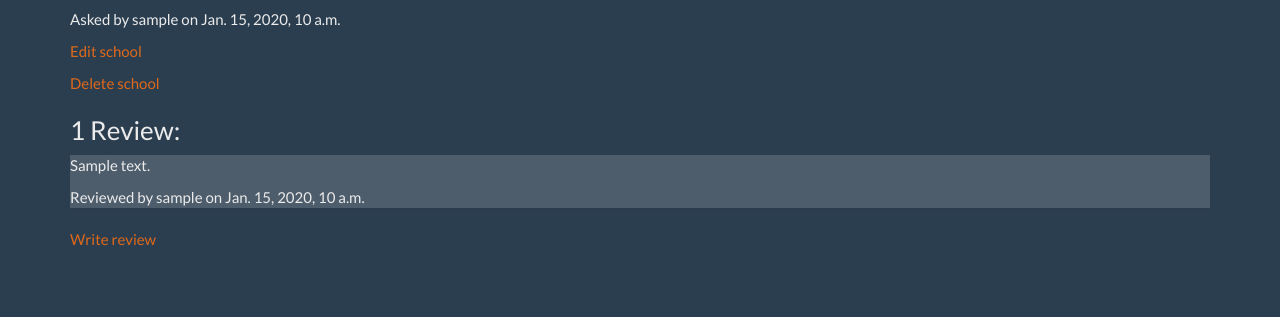
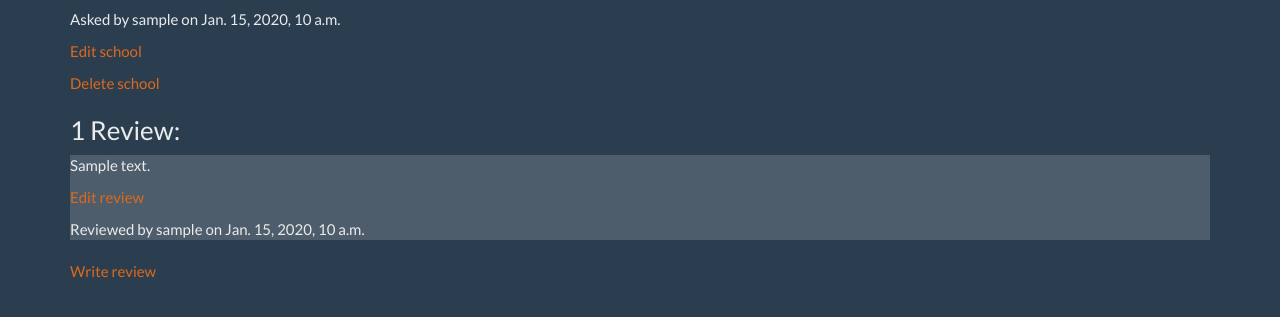
Before and after one commit to aralotibi/Smart_Start, a Django app: page /school/1/ in a window 1280 px wide. Shown: the part 177-494 px from the top of the page. Run offline with Django 3.2, Linux system fonts and the light colour scheme; a user stored in the database is signed in; tables that the repository leaves empty hold one stand-in row (values such as "Sample post"); some libraries are stand-ins or nearby versions.

Commit message:
Add review update view

```diff
--- a/core/urls.py
+++ b/core/urls.py
@@ -12,4 +12,8 @@ urlpatterns = patterns('',
     url(r'^school/update/(?P<pk>\d+)/$', SchoolUpdateView.as_view(), name='school_update'),
     url(r'^school/delete/(?P<pk>\d+)/$', SchoolDeleteView.as_view(), name='school_delete'),
     url(r'^school/(?P<pk>\d+)/review/create/$', ReviewCreateView.as_view(), name='review_create'),
+    url(r'^school/(?P<school_pk>\d+)/review/update/(?P<review_pk>\d+)/$', ReviewUpdateView.as_view(), name='review_update'),
+
+
+
 )
--- a/core/views.py
+++ b/core/views.py
@@ -61,3 +61,12 @@ class ReviewCreateView(CreateView):
         form.instance.user = self.request.user
         form.instance.school = School.objects.get(id=self.kwargs['pk'])
         return super(ReviewCreateView, self).form_valid(form)
+
+class ReviewUpdateView(UpdateView):
+    model = Review
+    pk_url_kwarg = 'review_pk'
+    template_name = 'review/review_form.html'
+    fields = ['text']
+
+    def get_success_url(self):
+        return self.object.school.get_absolute_url()
--- a/templates/school/school_detail.html
+++ b/templates/school/school_detail.html
@@ -13,6 +13,9 @@
 {% for review in reviews %}
 <div class="panel">
     <p>{{ review.text }}</p>
+    {% if review.user == user %}
+<p><a href="{% url 'review_update' school_pk=school.id review_pk=review.id %}">Edit review</a></p>
+{% endif %}
     <p>Reviewed by {{ review.user.username }} on {{ review.created_at }}</p>
 </div>
 {% endfor %}
```
